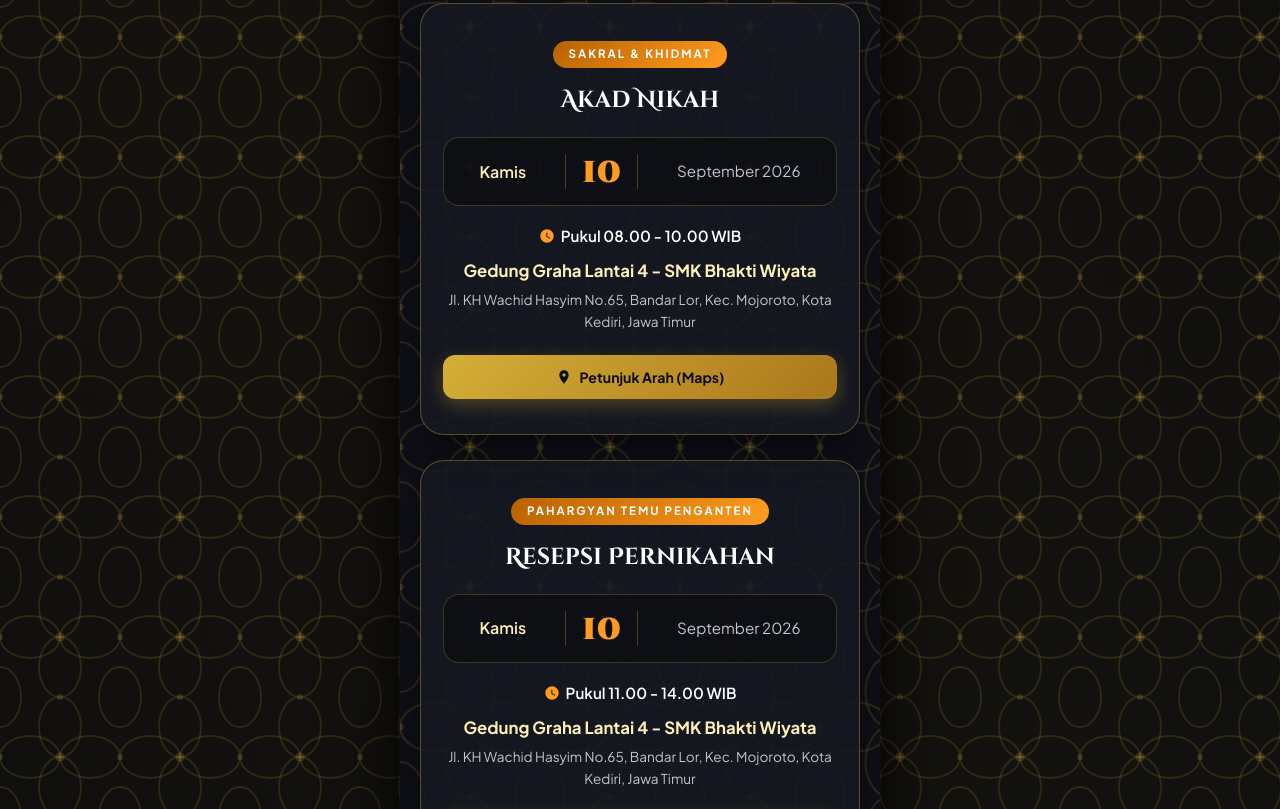
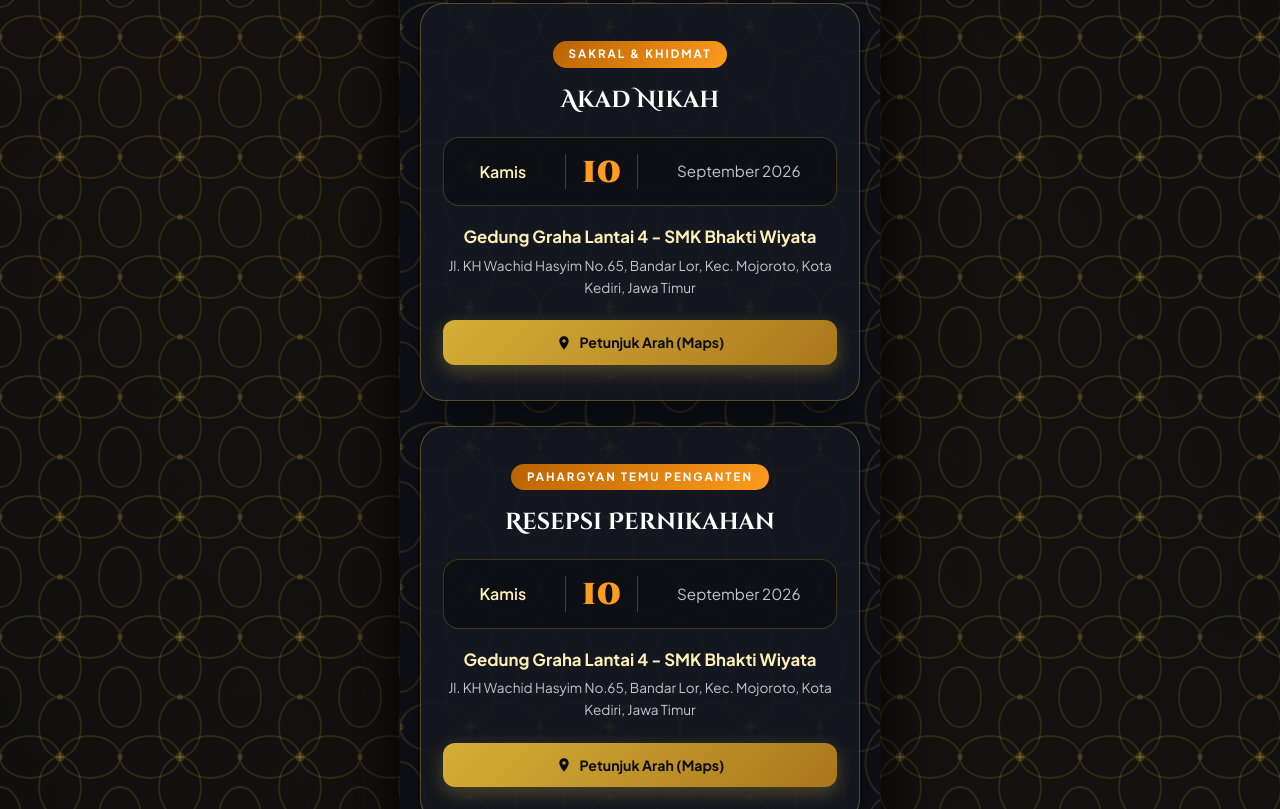
Before and after one commit to jarstejip/undangan_digital_Fajar, a plain HTML site: page index.html in a window 1280 px wide. Shown: the part 3263-4072 px from the top of the page. Drawn offline with nearby package versions, Linux system fonts and the light colour scheme; a web font is replaced by a local one.

Commit message:
chore: hapus jam akad dan jam resepsi

```diff
--- a/index.html
+++ b/index.html
@@ -208,11 +208,6 @@
           <div class="acara-date-year">September 2026</div>
         </div>
 
-        <div class="acara-time">
-          <svg width="16" height="16" viewBox="0 0 24 24" fill="var(--color-amber)"><path d="M12 2C6.5 2 2 6.5 2 12s4.5 10 10 10 10-4.5 10-10S17.5 2 12 2zm4.2 14.2L11 13V7h1.5v5.2l4.5 2.7-.8 1.3z"/></svg>
-          Pukul 08.00 - 10.00 WIB
-        </div>
-
         <h4 class="acara-venue-name">Gedung Graha Lantai 4 - SMK Bhakti Wiyata</h4>
         <p class="acara-venue-address">
           Jl. KH Wachid Hasyim No.65, Bandar Lor, Kec. Mojoroto, Kota Kediri, Jawa Timur
@@ -235,11 +230,6 @@
           <div class="acara-date-day">Kamis</div>
           <div class="acara-date-number">10</div>
           <div class="acara-date-year">September 2026</div>
-        </div>
-
-        <div class="acara-time">
-          <svg width="16" height="16" viewBox="0 0 24 24" fill="var(--color-amber)"><path d="M12 2C6.5 2 2 6.5 2 12s4.5 10 10 10 10-4.5 10-10S17.5 2 12 2zm4.2 14.2L11 13V7h1.5v5.2l4.5 2.7-.8 1.3z"/></svg>
-          Pukul 11.00 - 14.00 WIB
         </div>
 
         <h4 class="acara-venue-name">Gedung Graha Lantai 4 - SMK Bhakti Wiyata</h4>
```
